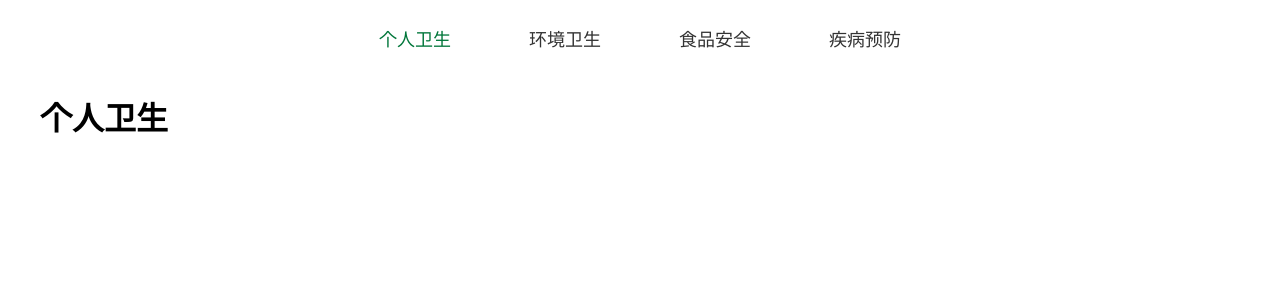
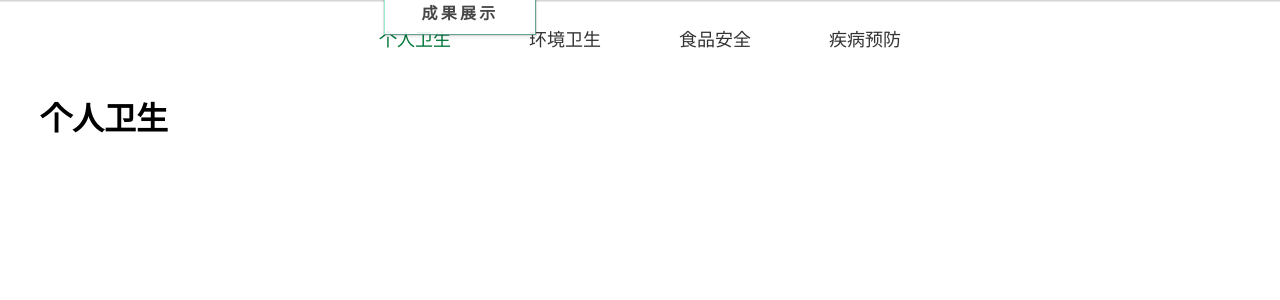
Before and after one commit to aglorice/patriotic_health_campaign, a Vue app: page /activity_publicity in a window 1280 px wide. Shown: the top 300 px of the page. Built offline with nearby package versions, Linux system fonts and the light colour scheme.

Commit message:
feat:添加导航栏

```diff
--- a/src/pages/activity_publicity/index.vue
+++ b/src/pages/activity_publicity/index.vue
@@ -2,6 +2,7 @@
 	<!--活动宣传-->
 	<div>
 		<!--顶部导航栏-->
+		<NavigationBar/>
 		<ul class="nav">
 			<li><span @click="activeFlag = 0" :class="{active:activeFlag === 0}">个人卫生</span></li>
 			<li><span @click="activeFlag = 1" :class="{active:activeFlag === 1}">环境卫生</span></li>
@@ -44,6 +45,7 @@
 </template>
 
 <script>
+import NavigationBar from '@/components/navigation_bar.vue'
 export default {
 	name: 'ActivityPublicity',
 	data() {
@@ -53,6 +55,9 @@ export default {
 			//导航栏激活标志
 			activeFlag: 0
 		}
+	},
+	components: {
+		NavigationBar
 	},
 }
 </script>
```
